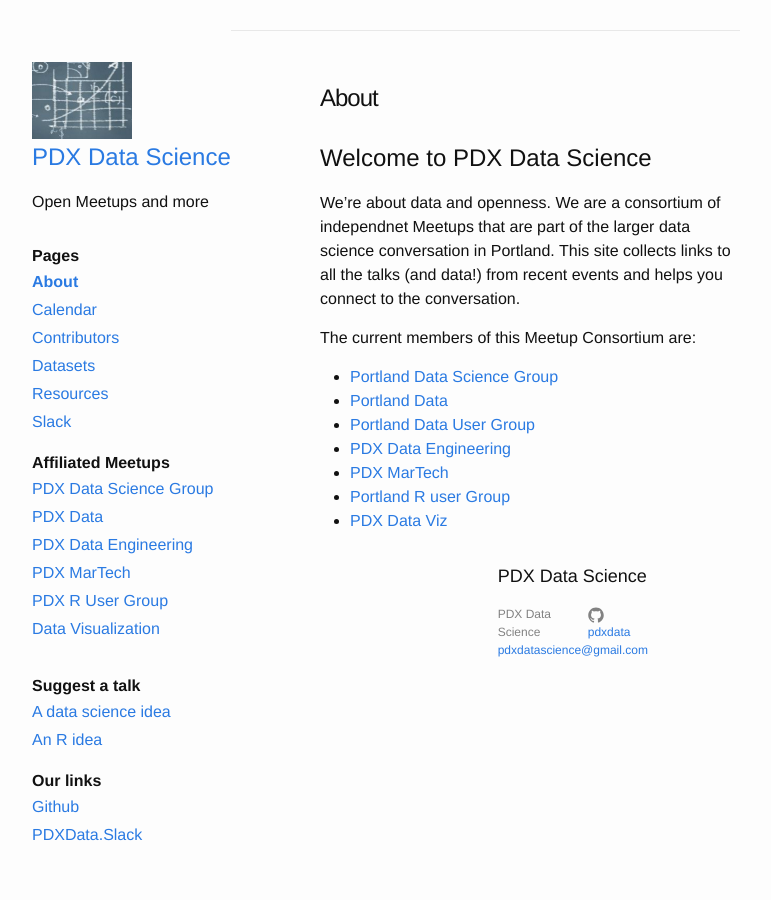
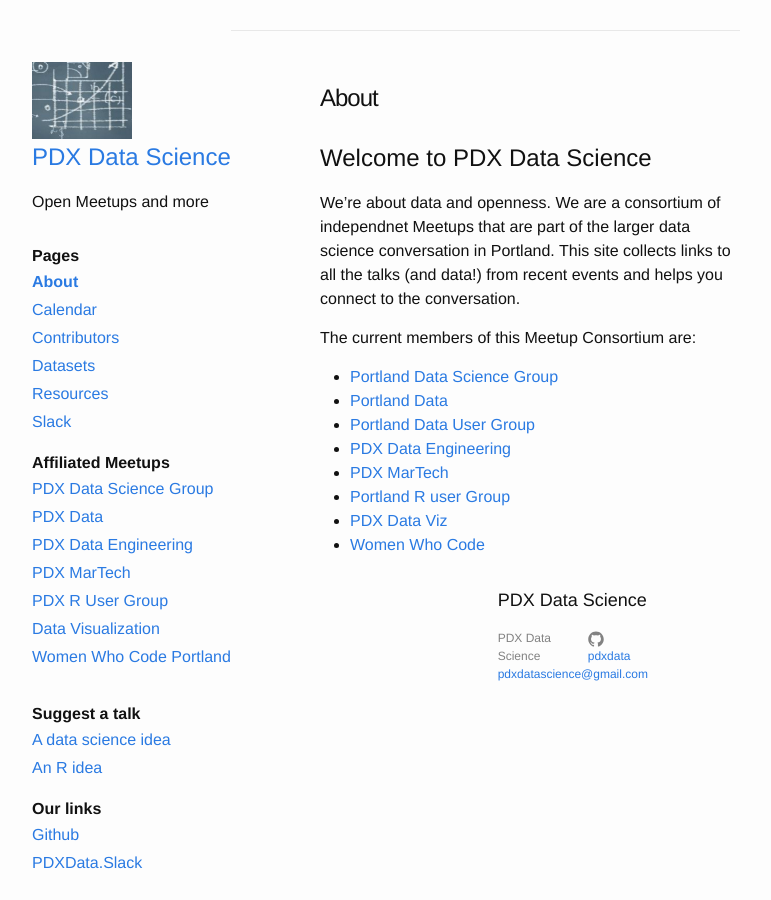
Before and after one commit to PdxData/pdxdata.github.io, a Jekyll site: the page built from about.md, in a window 1280 px wide. Shown: the whole page, without its empty margins (270-1041 px from the left). Built offline with Jekyll 4.4.1, drawn with Linux system fonts in a browser that asks for light colours.

Commit message:
Adding Women who Code

```diff
--- a/_includes/sidebar.html
+++ b/_includes/sidebar.html
@@ -34,6 +34,7 @@
       <a class="sidebar-nav-item" href="https://www.meetup.com/MarTech-PDX-Marketing-Technology-Group/">PDX MarTech</a>
       <a class="sidebar-nav-item" href="http://www.meetup.com/portland-r-user-group/">PDX R User Group</a>
       <a class="sidebar-nav-item" href="http://www.meetup.com/PDX-Data-Visualization/">Data Visualization</a>
+      <a class="sidebar-nav-item" href="https://www.meetup.com/Women-Who-Code-Portland/">Women Who Code Portland</a>
     </nav>
       <navh><strong>Suggest a talk</strong></navh>
       <a class="sidebar-nav-item" href="https://pdxdata.typeform.com/to/c9Q2bB">A data science idea</a>
--- a/about.md
+++ b/about.md
@@ -19,5 +19,6 @@
 * [PDX MarTech](https://www.meetup.com/MarTech-PDX-Marketing-Technology-Group/)
 * [Portland R user Group](http://www.meetup.com/portland-r-user-group/)
 * [PDX Data Viz](http://www.meetup.com/PDX-Data-Visualization/)
+* [Women Who Code](http://www.meetup.com/Women-Who-Code-Portland/)
 
 {{ site.sponsor }}
```
